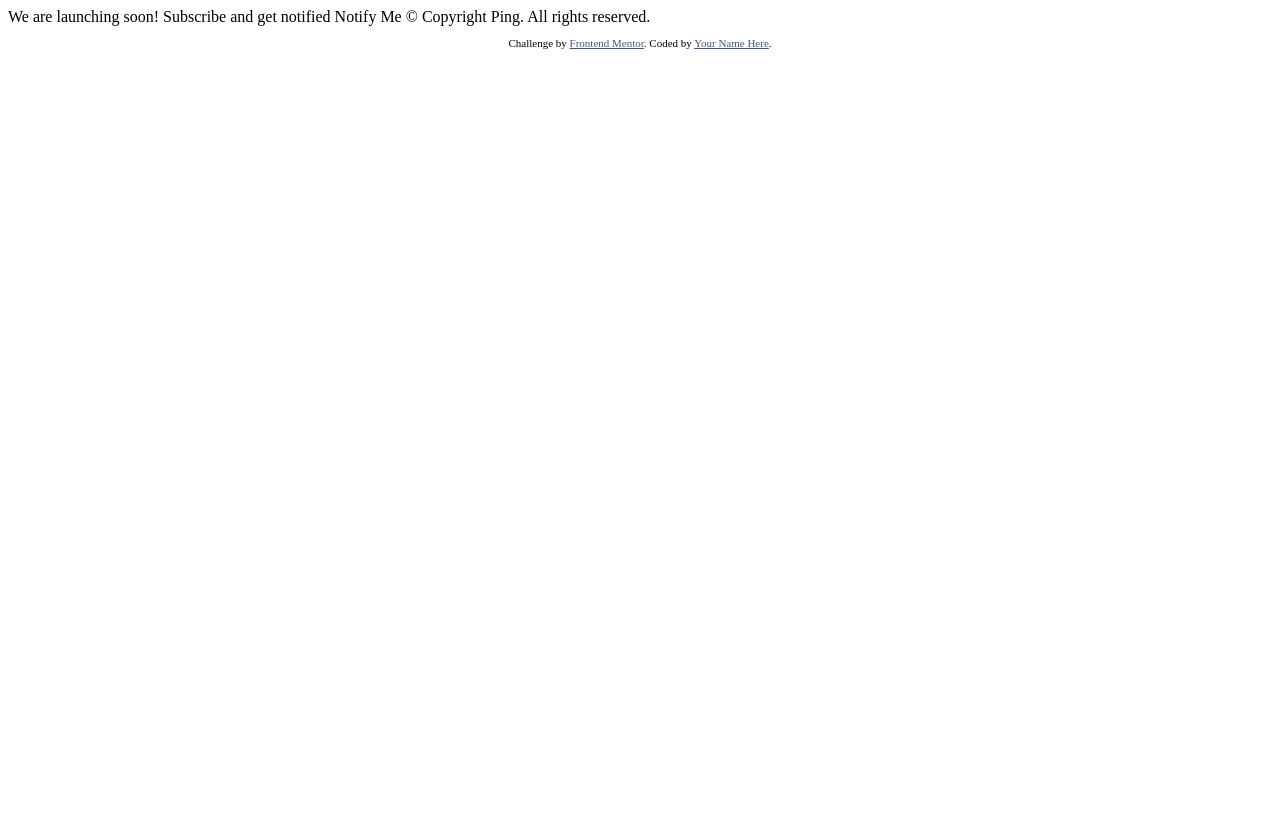
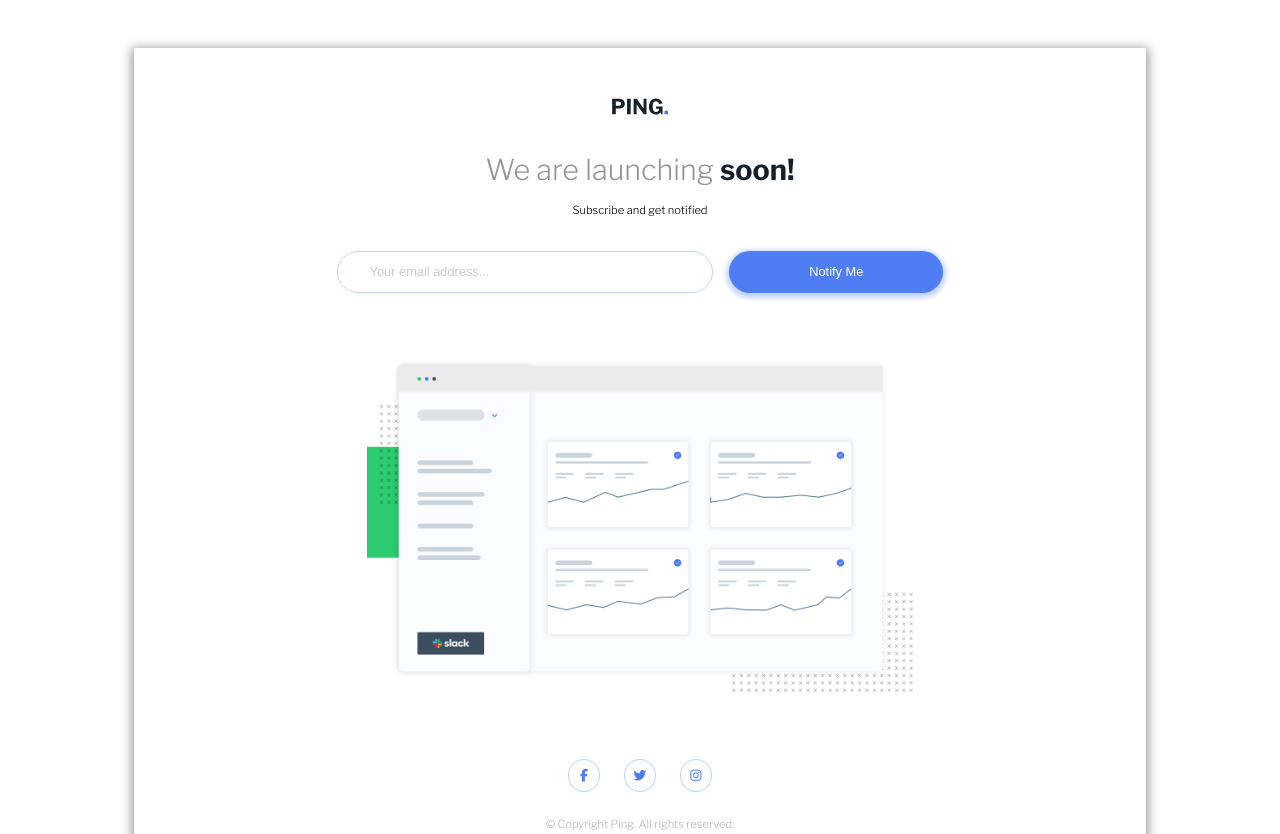
Before and after one commit to cruilnsy/ping-coming-soon-page, a plain HTML site: page index.html in a window 1280 px wide. Shown: the top 834 px of the page. Before the commit the page ends 800 px from the top, so only its background shows below. Drawn offline with nearby package versions, Linux system fonts and the light colour scheme.

Commit message:
Added the sass files and changed the html file

```diff
--- a/index.html
+++ b/index.html
@@ -5,6 +5,8 @@
   <meta name="viewport" content="width=device-width, initial-scale=1.0"> <!-- displays site properly based on user's device -->
 
   <link rel="icon" type="image/png" sizes="32x32" href="./images/favicon-32x32.png">
+  <link rel="stylesheet" href="index.css">
+  <script src="https://kit.fontawesome.com/db9a5c1a75.js" crossorigin="anonymous"></script>
 
   <title>Frontend Mentor | Ping coming soon page</title>
 
@@ -15,14 +17,32 @@
   </style>
 </head>
 <body>
-
-  We are launching soon!
-
-  Subscribe and get notified
-
-  Notify Me
-
-  &copy; Copyright Ping. All rights reserved.
+  <div class="container">
+    <main>
+      <header>
+        <img src="images/logo.svg" alt="Ping logo" class="logo" />
+        <h1>We are launching <span>soon!</span></h1>
+        <p>Subscribe and get notified</p>
+      </header>
+      <form class="notify">
+        <label for="email" class="req_field">Email: </label>
+        <div class="notify__email">
+          <input type="text" class="notify__email-field" placeholder="Your email address..." />
+          <p class="notify__email-error">Please provide a valid email address</p>
+        </div>
+        <button class="notify__notify-me">Notify Me</button>
+      </form>
+      <section class="dashboard">
+        <img src="images/illustration-dashboard.png" alt="illustration dashboard" />
+      </section>
+      <section class="social">
+        <a href="#"><i class="fab fa-facebook-f"></i></a>
+        <a><i class="fab fa-twitter"></i></a>
+        <a><i class="fab fa-instagram"></i></a>
+      </section>
+      <p class="copyright">&copy; Copyright Ping. All rights reserved.</p>
+    </main>
+  </div>
 
   <footer>
     <p class="attribution">
@@ -30,5 +50,6 @@
       Coded by <a href="#">Your Name Here</a>.
     </p>
   </footer>
+  <script src="index.js"></script>
 </body>
 </html>
--- /dev/null
+++ b/index.js
@@ -0,0 +1,25 @@
+let notifyMeButton = document.querySelector(".notify__notify-me");
+let notifyEmail = document.querySelector(".notify__email");
+let notifyEmailField = document.querySelector(".notify__email-field");
+
+let validateEmail = email => (/^(([^<>()[\]\\.,;:\s@\"]+(\.[^<>()[\]\\.,;:\s@\"]+)*)|(\".+\"))@((\[[0-9]{1,3}\.[0-9]{1,3}\.[0-9]{1,3}\.[0-9]{1,3}\])|(([a-zA-Z\-0-9]+\.)+[a-zA-Z]{2,}))$/).test(email);
+
+let clearFields = () => {
+    notifyEmail.classList.remove("error");
+};
+
+let addErrorsToFields = () => {
+    notifyEmail.classList.add("error");
+};
+
+notifyMeButton.addEventListener("click", event => {
+    event.preventDefault();
+    clearFields();
+    let email = notifyEmailField.value;
+
+    if (validateEmail(email)) {
+        // api calls
+    } else {
+        addErrorsToFields();
+    }
+});
--- /dev/null
+++ b/sass/_base.scss
@@ -0,0 +1,16 @@
+@import url('https://fonts.googleapis.com/css?family=Libre+Franklin:300,600,700&display=swap');
+
+$mobile-width: 375px;
+$desktop-width: 1440px;
+$breakpoint1: "(min-width: 600px)";
+$root-font-family: 'Libre Franklin', sans-serif;
+$root-font-size: 20px;
+$font-weight-small: 300;
+$font-weight-medium: 600;
+$font-weight-large: 700;
+$primary-blue: hsl(223, 87%, 63%);
+$secondary-pale-blue: hsl(223, 100%, 88%);
+$secondary-light-red: hsl(354, 100%, 66%);
+$neutral-gray: hsl(0, 0%, 59%);
+$neutral-very-dark-blue: hsl(209, 33%, 12%);
+$neutral-white: hsl(360, 100%, 100%);
--- /dev/null
+++ b/sass/_layout.scss
@@ -0,0 +1,138 @@
+body {
+    font-family: $root-font-family;
+    font-size: $root-font-size;
+    min-width: $mobile-width;
+    max-width: $desktop-width;
+}
+.container {
+    margin: 3rem auto;
+    width: 80%;
+}
+main {
+    padding: 3rem 0;
+    margin: auto;
+    max-width: 600px;
+    text-align: center;
+
+    header {
+        img {
+            max-width: 56px;
+        }
+
+        h1 {
+            color: $neutral-gray;
+            font-size: 1.4rem;
+            font-weight: $font-weight-small;
+            margin: 2rem 0 1rem;
+
+            span {
+                color: $neutral-very-dark-blue;
+                font-weight: $font-weight-large;
+            }
+        }
+
+        p {
+            font-size: 0.7rem;
+        }
+    }
+
+    form.notify {
+        display: flex;
+        flex-direction: column;
+        margin: 1.6rem 0;
+
+        label {
+            display: none;
+        }
+
+        input, button {
+            width: 100%;
+            padding: 0.8rem 2rem;
+            margin: 0.5rem auto;
+            font-size: 1.2rem;
+            border-radius: 2rem;
+            font-size: 0.8rem;
+        }
+        input {
+            border: 0.05rem solid $secondary-pale-blue;
+        }
+        input::placeholder {
+            color: $neutral-gray;
+            opacity: 0.5;
+        }
+        button {
+            background-color: $primary-blue;
+            color: $neutral-white;
+            box-shadow: 0 2px 5px 3px $secondary-pale-blue;
+        }
+        .notify__email-error {
+            color: $secondary-light-red;
+            font-size: 0.6rem;
+            font-style: italic;
+            display: none;
+        }
+        .error .notify__email-error {
+            display: block;
+        }
+        .error input {
+            border-color: $secondary-light-red;
+        }
+    }
+
+    .dashboard img {
+        width: 90%;
+        margin: 3rem 0;
+    }
+
+    .social {
+        margin: 3rem 0;
+        a {
+            padding: 0.5rem;
+            border-radius: 50%;
+            border: 1px solid $secondary-pale-blue;
+            font-size: 0.8rem;
+            color: $primary-blue;
+            margin: 0 0.6rem;
+        }
+
+        i {
+            width: 0.9rem;
+            height: 0.9rem;
+        }
+    }
+
+    .copyright {
+        font-size: 0.7rem;
+        color: $neutral-gray;
+        margin: 1rem 0;
+        opacity: 0.7;
+    }
+}
+
+@media #{$breakpoint1} {
+    .container {
+        box-shadow: 0 2px 10px 2px $neutral-gray;
+    }
+    main {
+        max-width: 60%;
+        header h1 {
+            font-size: 1.8rem;
+        }
+        form.notify {
+            flex-direction: row;
+            .notify__email {
+                flex: 4 0 160px;
+            }
+            button {
+                flex: 1 0 160px;
+                margin-left: 1rem;
+            }
+        }
+
+        .dashboard img, .social {
+            margin: 2rem 0;
+        }
+    }
+
+
+}
--- /dev/null
+++ b/sass/_resets.scss
@@ -0,0 +1,14 @@
+/*** box sizing border-box for all elements ***/
+*,
+*::before,
+*::after{box-sizing:border-box;}
+a{text-decoration:none; color:inherit; cursor:pointer;}
+button{background-color:transparent; color:inherit; border-width:0; padding:0; cursor:pointer;}
+figure{margin:0;}
+input::-moz-focus-inner {border:0; padding:0; margin:0;}
+input:focus, button:focus {outline: none;}
+ul, ol, dd{margin:0; padding:0; list-style:none;}
+h1, h2, h3, h4, h5, h6{margin:0; font-size:inherit; font-weight:inherit;}
+p{margin:0;}
+cite {font-style:normal;}
+fieldset{border-width:0; padding:0; margin:0;}
--- /dev/null
+++ b/sass/index.scss
@@ -0,0 +1,3 @@
+@import 'resets';
+@import 'base';
+@import 'layout';
```
Also changed, not shown: design/desktop-preview.jpg, index.css (added), 3 other files.
